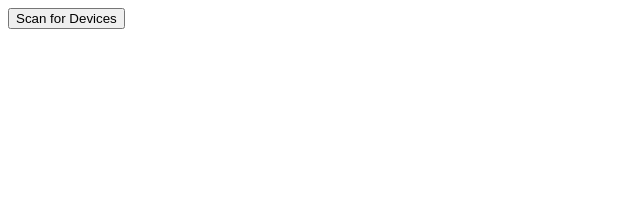
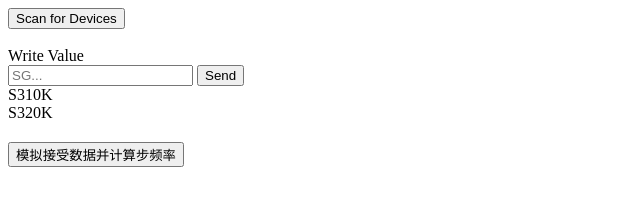
Before and after one commit to Aiwen48/RAS, a plain HTML site: page BLE.html in a window 1280 px wide. Shown: the whole page, without its empty margins (0-640 px from the left). Drawn offline with Linux system fonts and the light colour scheme.

Commit message:
BLE.html

```diff
--- a/BLE.html
+++ b/BLE.html
@@ -11,7 +11,17 @@
 </head>
 <body>
     <button id="scanButton">Scan for Devices</button>
+    <br></br>
+    <div id="data1"></div>
+    <div>Write Value</div>
+    <input type="text" id="input-value" placeholder="SG..."></input>
+    <button id="sendButton">Send</button>
+    <div>S310K</div>
+    <div>S320K</div>
     <div id="data"></div>
+    <div id="receivedDataContainer"></div>
+    <button id="testButton"> 模拟接受数据并计算步频率</button>
+
     <script src="BLE-test2.js" type=module></script>
 </body>
 </html>
```
